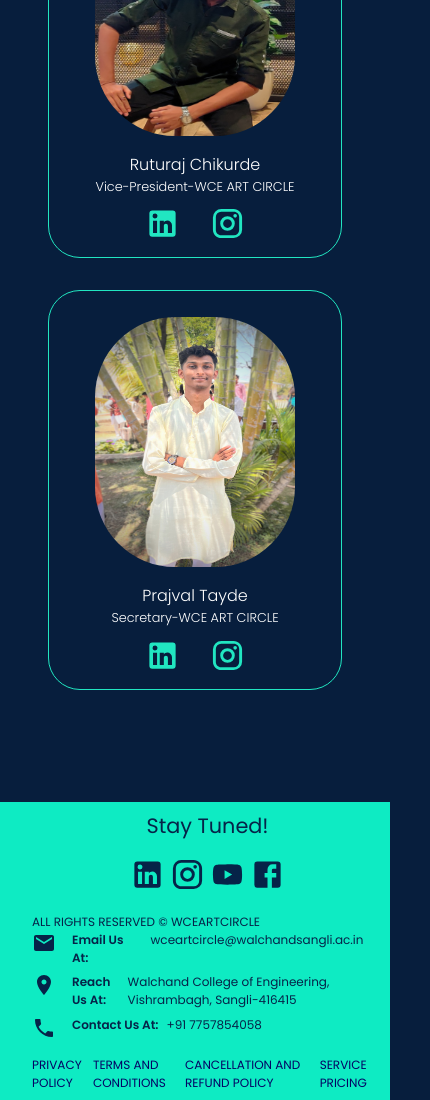
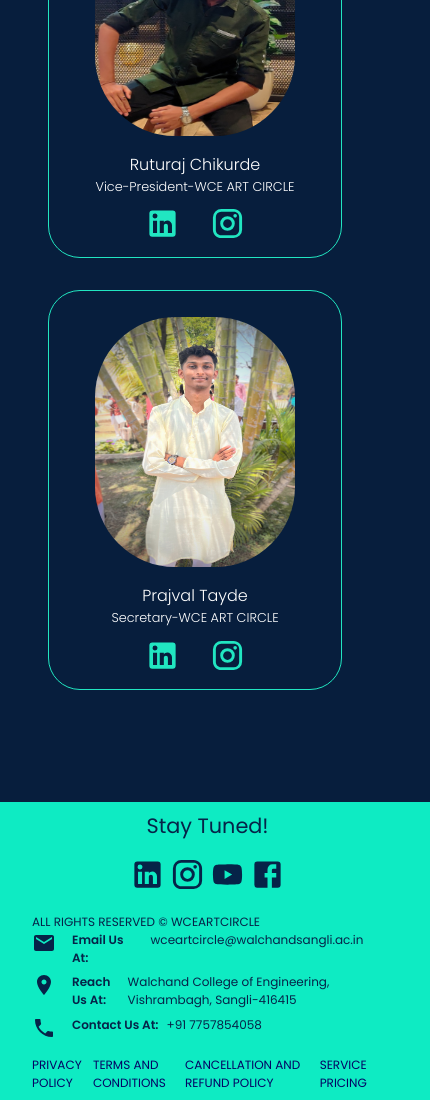
Before and after one commit to wce-artcircle/wceartc-website, a React (Create React App) app in the folder Frontend/: page / in a window 390 px wide. Shown: the part 5910-7010 px from the top of the page, 430 px wide, since content can reach past the window. Built offline with nearby package versions, Linux system fonts and the light colour scheme.

Commit message:
footer resolved

```diff
--- a/Frontend/src/components/footer/footer.css
+++ b/Frontend/src/components/footer/footer.css
@@ -70,24 +70,23 @@
 }
 
 @media (min-width:350px) and (max-width:500px) {
-    #footer{
+    /* #footer{
         margin-right: 0;
     }
     footer{
         margin-right: 0;
-    }
+    } */
     .footer{
         margin-top: 7rem;
         color: #062348;
         background: #0eebc3;
         text-decoration: none;
-        /* padding: 2rem 3rem 2rem 3rem; */
         display: flex;
         font-size: 0.75rem;
         padding: 0.5rem;
-        /* width:90vw; */
         padding-left: 2rem;
         margin-right: 0;
+        width:100%;
     }
     .logo-icons{
         display: flex;
```
